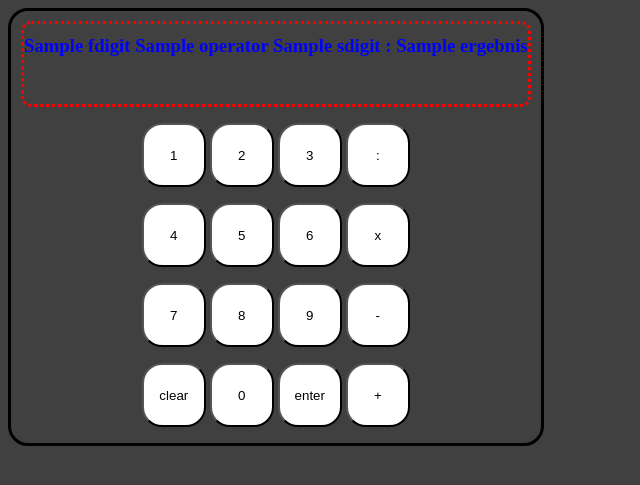
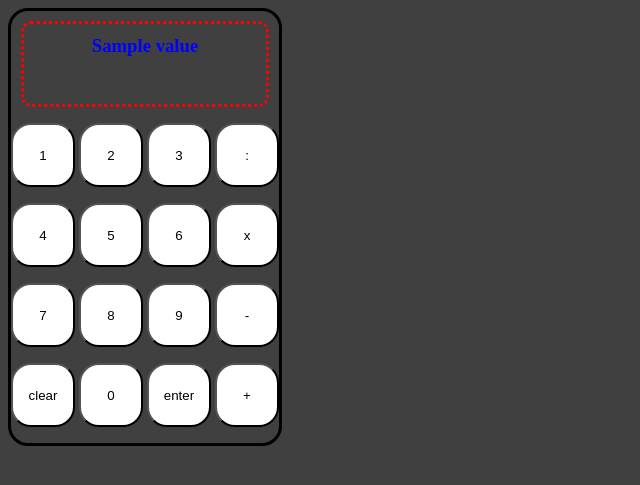
Before and after one commit to SkarlaxRobotics/taschenrechner, a Flask app: template templates/index.html in a window 1280 px wide. Shown: the top 485 px of the page, without its empty margins (0-640 px from the left). Run offline with Flask 2, Linux system fonts and the light colour scheme; the template is opened without the code that fills it: most values are stand-ins (such as "Sample title", 1, 10 or a date in 2020).

Commit message:
neue anzeige

```diff
--- a/main.py
+++ b/main.py
@@ -34,7 +34,7 @@ def result():
 
 
     #math_own.math()
-    return render_template("index.html", ergebnis=ergebnis, fdigit=first_digit, sdigit=second_digit, operator=operator)
+    return render_template("index.html", value=ergebnis)
 
 '''math_own.math(operator, first_digit, second_digit)'''
 
--- a/templates/index.html
+++ b/templates/index.html
@@ -15,7 +15,7 @@
           <form class="grid" action="/result" method="POST">
 
               <div class="output">
-                <h3 style="color: blue;" class="let_space">{{fdigit}} {{operator}} {{sdigit}} : {{ergebnis}}</h3>
+                <h3 style="color: blue;" class="let_space">{{value}}</h3>
                 <p id="Textfeld"></p>
               </div>
 
```
